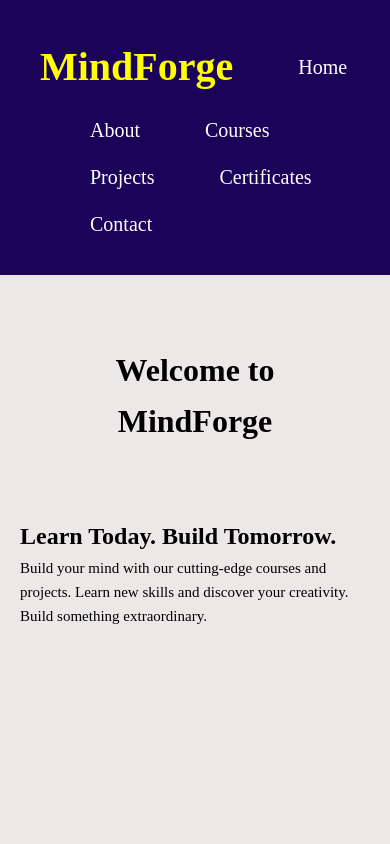
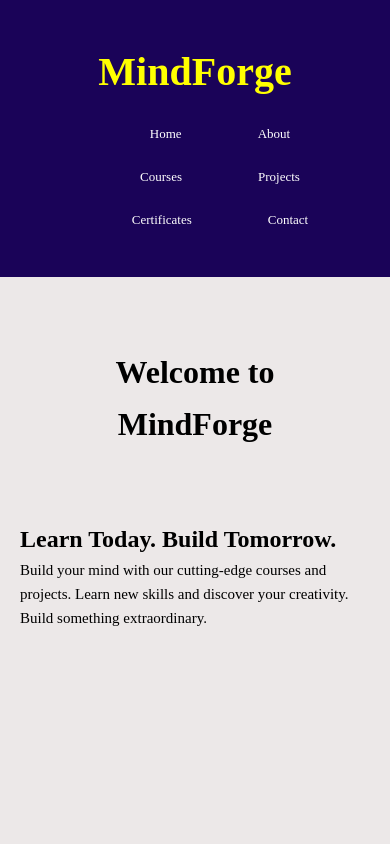
Before and after one commit to davidmoses5950-blip/mindforge, a plain HTML site: page index.html in a window 390 px wide. Shown: the top 844 px of the page. Drawn offline with Linux system fonts and the light colour scheme.

Commit message:
Refactor CSS styles for improved structure

```diff
--- a/style.css
+++ b/style.css
@@ -182,7 +182,7 @@ section, div[id] {
 /* MOBILE PHONES */
 @media screen and (max-width: 600px) {
 
-    .sidebar {
+    .navbar {
         position: relative;
         width: 100%;
         height: auto;
@@ -193,13 +193,13 @@ section, div[id] {
         gap: 8px;
     }
 
-    .sidebar h2 {
+    .navbar h2 {
         width: 100%;
         text-align: center;
         margin-bottom: 5px;
     }
 
-    .sidebar a {
+    .navbar a {
         font-size: 13px;
         padding: 7px 9px;
     }
```
